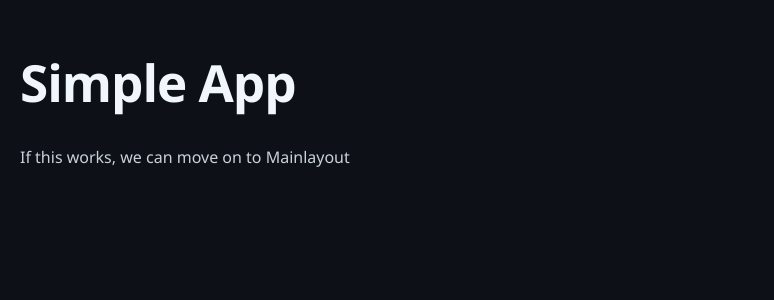
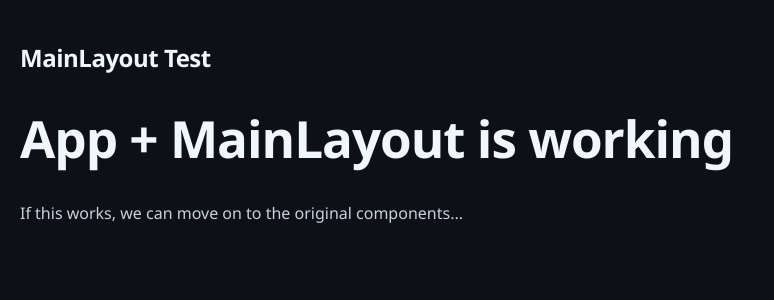
Before and after one commit to saitddundar/saitdundar.github.io, a React (Vite) app: page /#home in a window 1280 px wide. Before the commit this address led to /. Shown: the top 300 px of the page, without its empty margins (0-774 px from the left). Built offline with nearby package versions, Linux system fonts and the light colour scheme; a web font is replaced by a local one.

Commit message:
MainLayout Test

```diff
--- a/src/App.jsx
+++ b/src/App.jsx
@@ -1,12 +1,24 @@
 import React from 'react'
 
-function App() {
+// MainLayout'u import et ama basit tut
+function SimpleMainLayout({ children }) {
   return (
-    <div style={{padding: '20px', background: '#0d1117', color: '#c9d1d9', minHeight: '100vh'}}>
-      <h1>Simple App</h1>
-      <p>If this works, we can move on to Mainlayout</p>
+    <div style={{background: '#0d1117', color: '#c9d1d9', minHeight: '100vh'}}>
+      <div style={{padding: '20px'}}>
+        <h2> MainLayout Test</h2>
+        {children}
+      </div>
     </div>
   )
 }
 
+function App() {
+  return (
+    <SimpleMainLayout>
+      <h1> App + MainLayout is working</h1>
+      <p>If this works, we can move on to the original components...</p>
+    </SimpleMainLayout>
+  )
+}
+
 export default App
```
